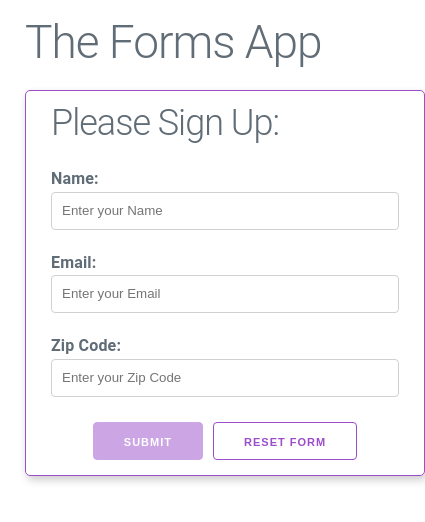
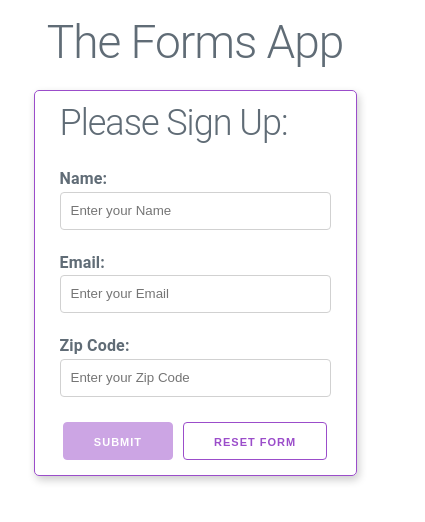
Before and after one commit to brian-ogilvie/hooks-article, a React (Create React App) app: page / in a window 390 px wide. Shown: the top 522 px of the page, 425 px wide, since content can reach past the window. Built offline with nearby package versions, Linux system fonts and the light colour scheme.

Commit message:
editing and spell check

```diff
--- a/src/components/App.css
+++ b/src/components/App.css
@@ -32,3 +32,12 @@ button[type='button'] {
   background-color: white;
   color: #9b4dca;
 }
+
+@media screen and (max-width: 550px) {
+  h1 {
+    text-align: center;
+  }
+  form {
+    width: 95%;
+  }
+}
```
Also changed, not shown: 1 other file (tests, documents, lock files or other folders).
